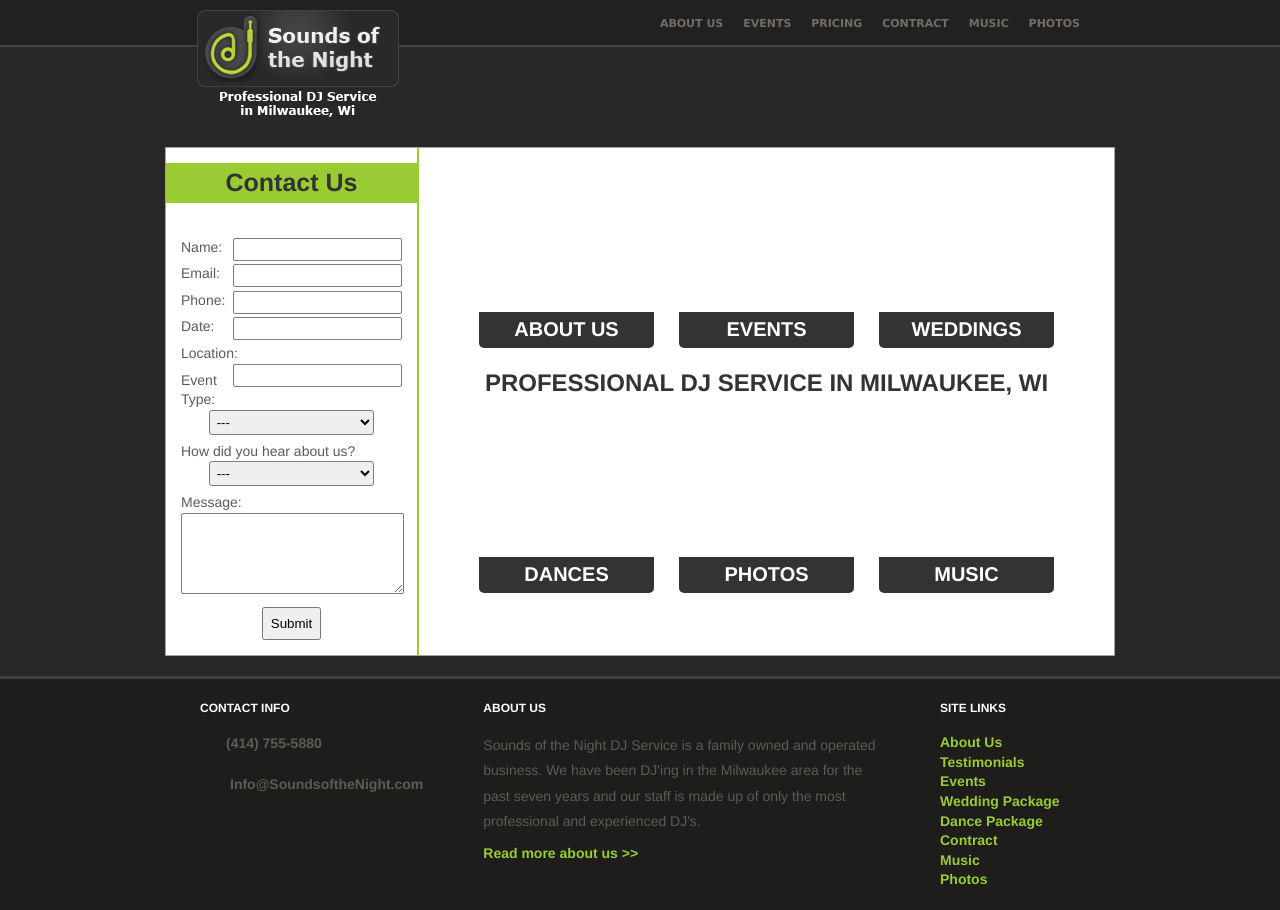
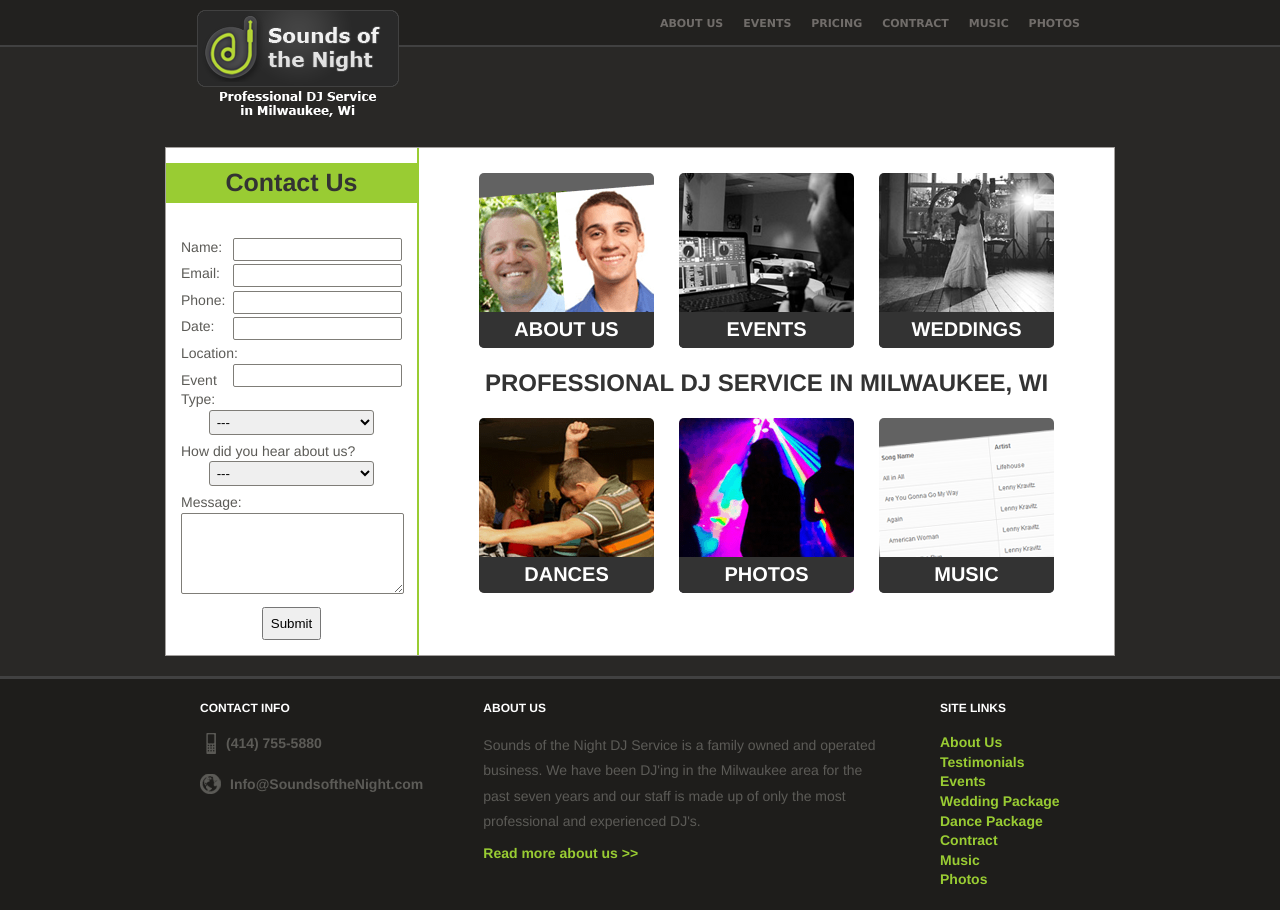
Before and after one commit to Chrisgozd/SoundsoftheNight, a Jekyll site: the page built from index.html, in a window 1280 px wide. Built offline with Jekyll 4.4.1, drawn with Linux system fonts in a browser that asks for light colours; some web fonts are replaced.

Commit message:
Fix relative links

```diff
--- a/_includes/footer.html
+++ b/_includes/footer.html
@@ -2,9 +2,9 @@
     <div class="wrapper">
         <div class="col">
             <h5>Contact Info</h5>
-            <div class="phone-icon">(414) 755-5880</div>
+            <div class="phone-icon" style="background-image: url('{{site.baseUrl}}/images/phone.png');">(414) 755-5880</div>
             <br />
-            <div class="internet-icon">Info@SoundsoftheNight.com</div>
+            <div class="internet-icon" style="background-image: url('{{site.baseUrl}}/images/internet.png');">Info@SoundsoftheNight.com</div>
         </div>
         <div class="col">
             <h5>About Us</h5>
--- a/_includes/head.html
+++ b/_includes/head.html
@@ -5,7 +5,7 @@
   {{ styles | scssify }}
   </style>
 
-  <link rel="alternate" type="application/rss+xml" title="{{ site.name }} - {{ site.description }}" href="{{ base }}/feed.xml"
+  <link rel="alternate" type="application/rss+xml" title="{{ site.name }} - {{ site.description }}" href="{{ site.baseUrl }}/feed.xml"
   />
   <meta name="viewport" content="width=device-width, initial-scale=1">
   {% seo %}
--- a/_sass/_base.scss
+++ b/_sass/_base.scss
@@ -171,24 +171,6 @@
                         text-align: center;
                         text-transform: uppercase;
                     }
-                    &.about-block {
-                        background-image: url('{{site.baseUrl}}/images/about_us_block.png');
-                    }
-                    &.events-block {
-                        background-image: url('{{site.baseUrl}}/images/event_block.png');
-                    }
-                    &.weddings-block {
-                        background-image: url('{{site.baseUrl}}/images/wedding_block.png');
-                    }
-                    &.dances-block {
-                        background-image: url('{{site.baseUrl}}/images/dance_block.png');
-                    }
-                    &.photos-block {
-                        background-image: url('{{site.baseUrl}}/images/photo_block.png');
-                    }
-                    &.music-block {
-                        background-image: url('{{site.baseUrl}}/images/music_block.png');
-                    }
                 }
             }
         }
@@ -274,7 +256,7 @@
         div {
             &.col {
                 .phone-icon {
-                    background-image: url('{{site.baseUrl}}/images/phone.png');
+
                     background-position: left center;
                     background-repeat: no-repeat;
                     line-height: 21px;
@@ -284,7 +266,7 @@
                     margin-left: 6px;
                 }
                 .internet-icon {
-                    background-image: url('{{site.baseUrl}}/images/internet.png');
+
                     background-position: left center;
                     background-repeat: no-repeat;
                     line-height: 21px;
--- a/index.html
+++ b/index.html
@@ -4,14 +4,14 @@
 
 <div class="home">
 <ul>
-    <li class="about-block"><a href="{{site.baseUrl}}/about-us">About Us</a></li>
-    <li class="events-block"><a href="{{site.baseUrl}}/events/">Events</a></li>
-    <li class="weddings-block"><a href="{{site.baseUrl}}/wedding-package/">Weddings</a></li>
+    <li class="about-block" style="background-image: url('{{site.baseUrl}}/images/about_us_block.png');"><a href="{{site.baseUrl}}/about-us">About Us</a></li>
+    <li class="events-block" style="background-image: url('{{site.baseUrl}}/images/event_block.png');"><a href="{{site.baseUrl}}/events/">Events</a></li>
+    <li class="weddings-block" style="background-image: url('{{site.baseUrl}}/images/wedding_block.png');"><a href="{{site.baseUrl}}/wedding-package/">Weddings</a></li>
 </ul>
 <h1>Professional DJ Service in Milwaukee, WI</h1>
 <ul>
-    <li class="dances-block"><a href="{{site.baseUrl}}/dance-package/">Dances</a></li>
-    <li class="photos-block"><a href="{{site.baseUrl}}/photos/">Photos</a></li>
-    <li class="music-block"><a href="{{site.baseUrl}}/music/">Music</a></li>
+    <li class="dances-block" style="background-image: url('{{site.baseUrl}}/images/dance_block.png');"><a href="{{site.baseUrl}}/dance-package/">Dances</a></li>
+    <li class="photos-block" style="background-image: url('{{site.baseUrl}}/images/photo_block.png');"><a href="{{site.baseUrl}}/photos/">Photos</a></li>
+    <li class="music-block" style="background-image: url('{{site.baseUrl}}/images/music_block.png');"><a href="{{site.baseUrl}}/music/">Music</a></li>
 </ul>
 </div>
```
